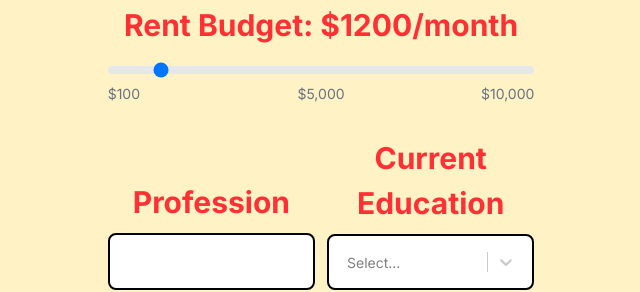
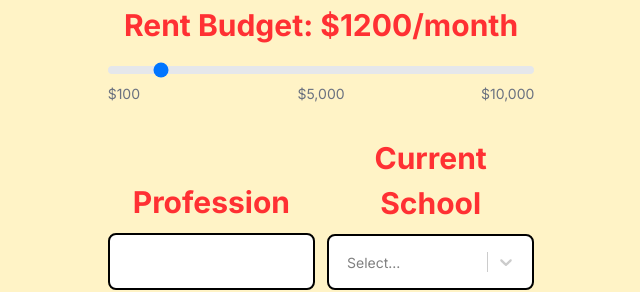
Before and after one commit to Evan-Proulx/RoommateLink-Frontend, a React (Vite) app: page /survey in a window 1280 px wide. Shown: the part 1660-1952 px from the top of the page, without its empty margins (319-959 px from the left). Built offline with nearby package versions, Linux system fonts and the light colour scheme; no server answers; sample sign-in values are in the browser's storage; a web font is replaced by a local one.

Commit message:
-made small fix to university api request to properly fetch universities. -Changed school input's label in the survey to 'current school'

```diff
--- a/src/Components/Survey/SurveyComponents/CollegeInput.tsx
+++ b/src/Components/Survey/SurveyComponents/CollegeInput.tsx
@@ -26,7 +26,7 @@ const CollegeInput = ({onSchoolChange, customStyles = {}}) => {
             setIsLoading(true);
             try {
                 // Get all canadian colleges
-                const response = await axios.get(`${rootUrl}/api/universities/search?country=canada`)
+                const response = await axios.get(`${rootUrl}/api/universities`);
                 const data = await response;
                 //convert data to map of names. The autocomplete input takes in an object so we have to convert the data as a list of objects.
                 const allColleges = data.data.map(college => ({
--- a/src/Components/Survey/SurveyForms/SurveyPersonal.tsx
+++ b/src/Components/Survey/SurveyForms/SurveyPersonal.tsx
@@ -157,7 +157,7 @@ const SurveyPersonal = ({userData, setUserData, searchLocation, setSearchLocatio
 
                 {/*School dropdown*/}
                 <div className={"flex flex-col w-full"}>
-                    <label htmlFor="cities" className="block mb-2 header2-text text-center">Current Education</label>
+                    <label htmlFor="cities" className="block mb-2 header2-text text-center">Current School</label>
                     <CollegeInput onSchoolChange={handleSchoolChange}/>
                 </div>
             </section>
```
